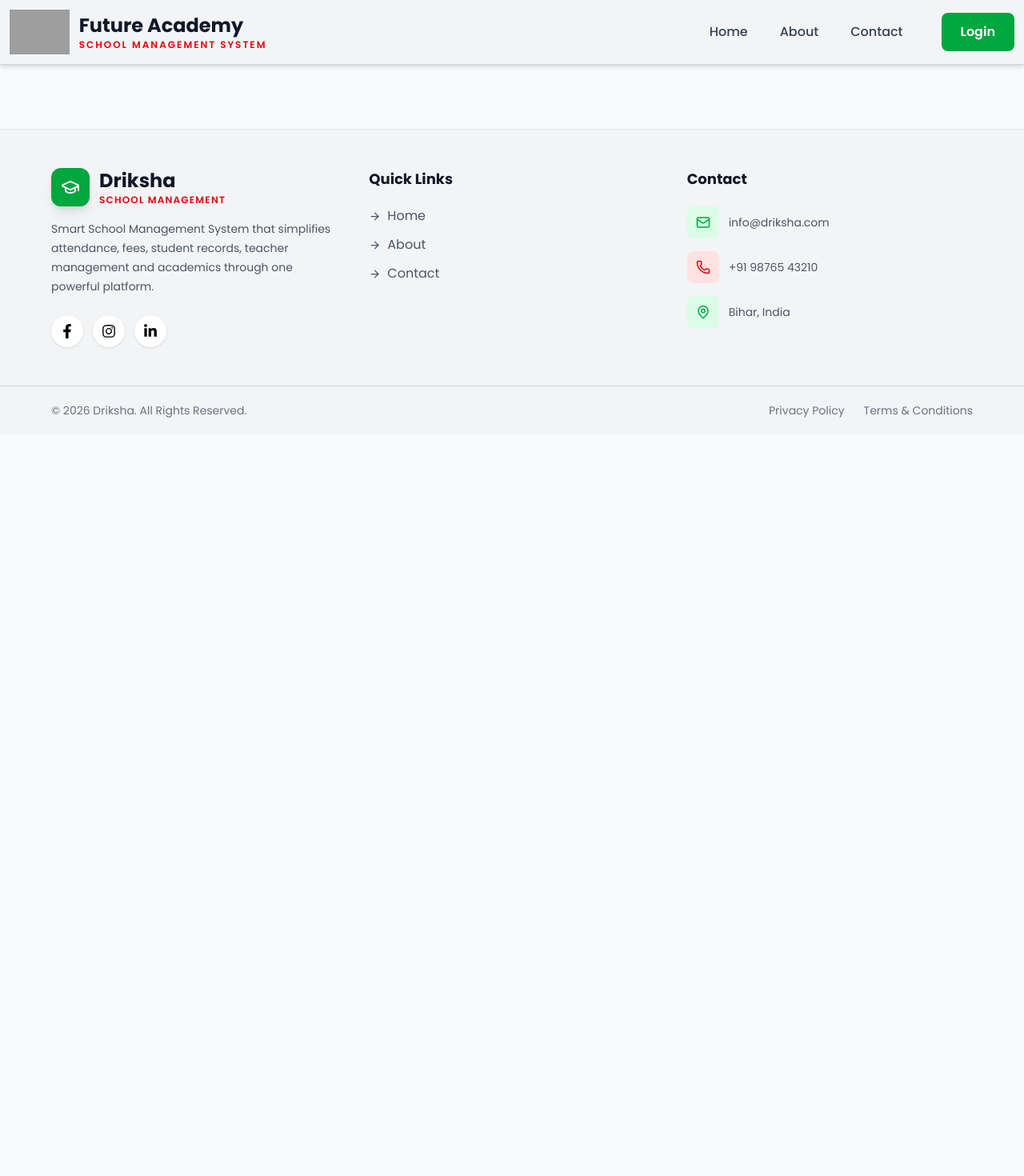
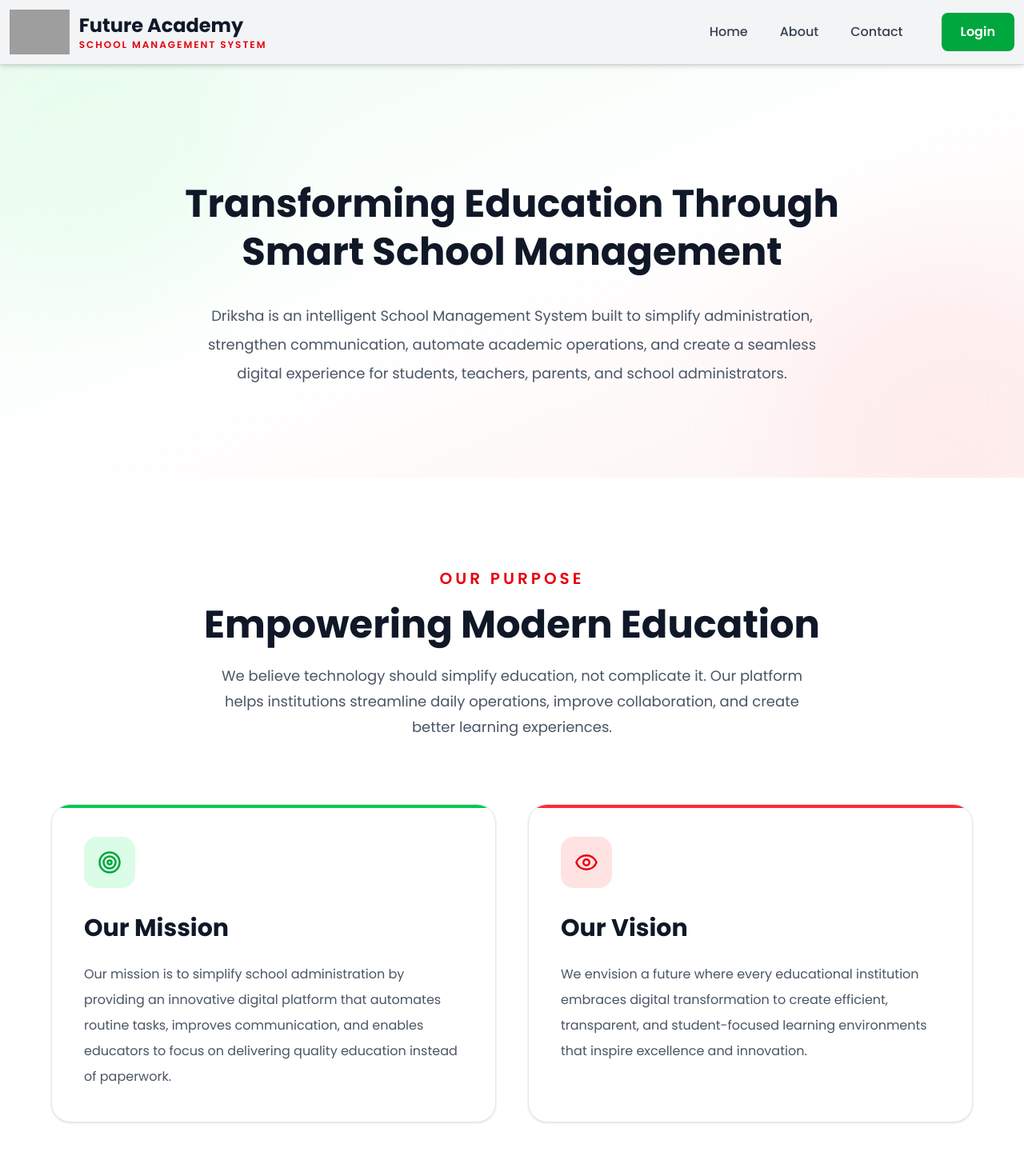
Before and after one commit to srishti09Ch2004/School_Management_, a React (Vite) app: page /about in a window 1280 px wide. Shown: the top 1470 px of the page at 80% size. Before the commit the page ends 800 px from the top, so only its background shows below. Built offline with nearby package versions, Linux system fonts and the light colour scheme; grey boxes are pictures that could not be loaded.

Commit message:
Create About Section

```diff
--- a/src/App.jsx
+++ b/src/App.jsx
@@ -16,13 +16,13 @@
 // export default App;
 
 
-
 import { Routes, Route } from "react-router-dom";
 
 import Navbar from "./components/Navbar";
 import Footer from "./components/Footer";
 
 import Home from "./pages/Home";
+import About from "./components/About";
 import Contact from "./components/Contact";
 
 function App() {
@@ -32,6 +32,7 @@ function App() {
 
       <Routes>
         <Route path="/" element={<Home />} />
+        <Route path="/about" element={<About />} />
         <Route path="/contact" element={<Contact />} />
       </Routes>
 
--- a/src/components/About.jsx
+++ b/src/components/About.jsx
@@ -0,0 +1,109 @@
+
+import {
+  GraduationCap,
+  Target,
+  Eye,
+} from "lucide-react";
+
+function About() {
+  return (
+    <>
+      {/* Hero Section */}
+      <section className="relative overflow-hidden bg-gradient-to-br from-green-50 via-white to-red-50 py-28">
+        {/* Background Blur */}
+        <div className="absolute -top-24 -left-20 w-96 h-96 bg-green-100/40 rounded-full blur-3xl"></div>
+        <div className="absolute -bottom-24 -right-20 w-96 h-96 bg-red-100/40 rounded-full blur-3xl"></div>
+
+        <div className="relative max-w-5xl mx-auto px-6 lg:px-16 text-center">
+
+          <h1 className="mt-8 text-4xl md:text-5xl font-black leading-tight text-gray-900">
+            Transforming Education Through Smart School Management
+
+          </h1>
+
+          <p className="mt-8 max-w-3xl mx-auto text-lg leading-9 text-gray-600">
+            Driksha is an intelligent School Management System built to
+            simplify administration, strengthen communication, automate
+            academic operations, and create a seamless digital experience
+            for students, teachers, parents, and school administrators.
+          </p>
+        </div>
+      </section>
+
+      {/* Mission & Vision */}
+      <section className="py-28 bg-white">
+        <div className="max-w-7xl mx-auto px-6 lg:px-16">
+
+          <div className="text-center">
+            <span className="uppercase tracking-[4px] text-red-600 font-semibold text-xl">
+              Our Purpose
+            </span>
+
+            <h2 className="mt-5 text-4xl md:text-5xl font-bold text-gray-900">
+              Empowering Modern Education
+            </h2>
+
+            <p className="mt-6 max-w-3xl mx-auto text-lg leading-8 text-gray-600">
+              We believe technology should simplify education, not complicate
+              it. Our platform helps institutions streamline daily operations,
+              improve collaboration, and create better learning experiences.
+            </p>
+          </div>
+
+          <div className="grid lg:grid-cols-2 gap-10 mt-20">
+
+            {/* Mission */}
+
+            <div className="group relative overflow-hidden rounded-3xl border border-gray-200 bg-white p-10 shadow-sm transition duration-500 hover:-translate-y-2 hover:shadow-2xl">
+
+              <div className="absolute top-0 left-0 h-1 w-full bg-green-500"></div>
+
+              <div className="w-16 h-16 rounded-2xl bg-green-100 text-green-600 flex items-center justify-center">
+                <Target size={30} />
+              </div>
+
+              <h3 className="mt-8 text-3xl font-bold text-gray-900">
+                Our Mission
+              </h3>
+
+              <p className="mt-6 text-gray-600 leading-8">
+                Our mission is to simplify school administration by providing
+                an innovative digital platform that automates routine tasks,
+                improves communication, and enables educators to focus on
+                delivering quality education instead of paperwork.
+              </p>
+
+            </div>
+
+            {/* Vision */}
+
+            <div className="group relative overflow-hidden rounded-3xl border border-gray-200 bg-white p-10 shadow-sm transition duration-500 hover:-translate-y-2 hover:shadow-2xl">
+
+              <div className="absolute top-0 left-0 h-1 w-full bg-red-500"></div>
+
+              <div className="w-16 h-16 rounded-2xl bg-red-100 text-red-600 flex items-center justify-center">
+                <Eye size={30} />
+              </div>
+
+              <h3 className="mt-8 text-3xl font-bold text-gray-900">
+                Our Vision
+              </h3>
+
+              <p className="mt-6 text-gray-600 leading-8">
+                We envision a future where every educational institution
+                embraces digital transformation to create efficient,
+                transparent, and student-focused learning environments that
+                inspire excellence and innovation.
+              </p>
+
+            </div>
+
+          </div>
+
+        </div>
+      </section>
+    </>
+  );
+}
+
+export default About;
```
